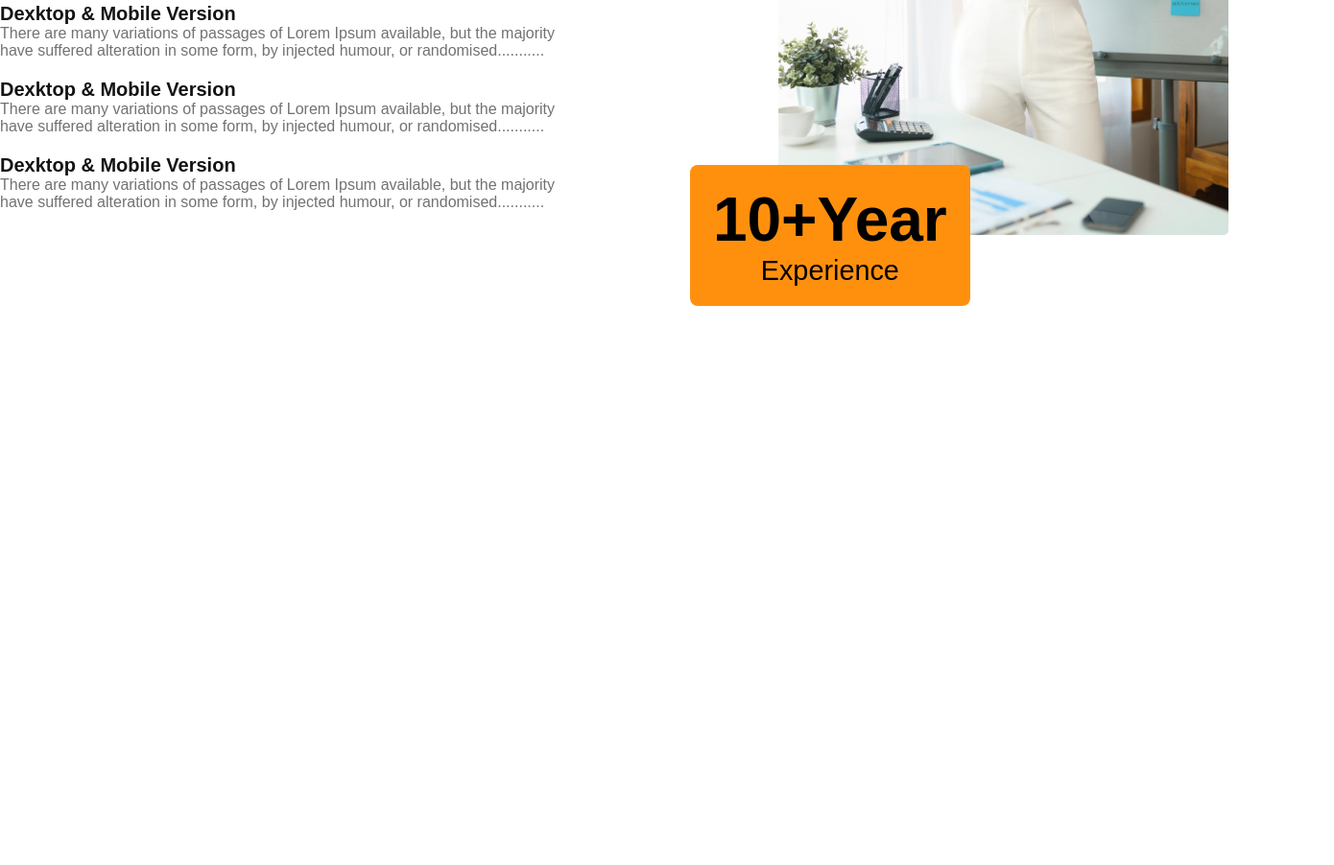
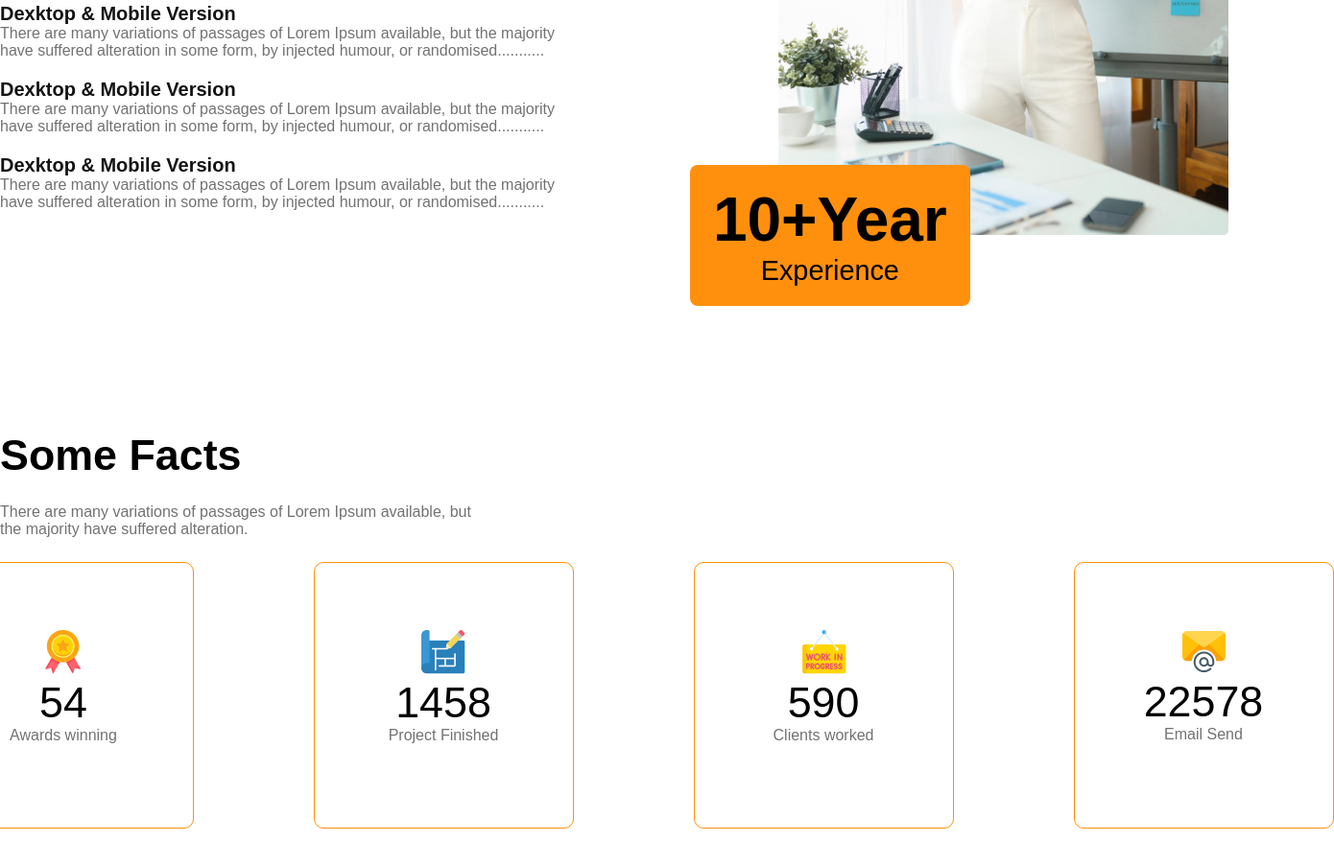
Before and after one commit to TanvirReza1/G3-architecture-project, a plain HTML site: page index.html in a window 1280 px wide. Shown: the part 2550-3452 px from the top of the page at 96% size, 1390 px wide, since content can reach past the window. Before the commit the page ends 2869 px from the top, so only its background shows below. Drawn offline with Linux system fonts and the light colour scheme.

Commit message:
icon  part added

```diff
--- a/index.html
+++ b/index.html
@@ -69,8 +69,9 @@
         <section class="love display-flex">
             <div class="joy-container">
 
-                <h2 class="love-title .f-title">Features you will <br>love & enjoy</h2>
-                <p class="lightgray">There are many variations of passages of Lorem Ipsum available, but the majority have
+                <h2 class="love-title f-title">Features you will <br>love & enjoy</h2>
+                <p class="lightgray">There are many variations of passages of Lorem Ipsum available, but the majority
+                    have
                     suffered alteration in some form, by injected humour, or randomised words which don't look even</p>
 
                 <div class="mobile-container">
@@ -114,6 +115,49 @@
             </div>
 
         </section>
+
+        <section class="facts">
+            <div class="aling">
+            <h2 class="fact-heading ">Some Facts</h2>
+            <p class="fact-subtitle lightgray">There are many variations of passages of Lorem Ipsum available, but <br> the
+                majority have suffered alteration.</p></div>
+        </section>
+
+        <section class="badges">
+            <div class="badges-container">
+                <div class="box-facts">
+                    <div class="box">
+                        <img src="images/icons/ribon.png" alt="">
+                        <p class="num   ">54</p>
+                        <p class="lightgray subs-title  ">Awards winning</p>
+                    </div>
+
+                </div>
+
+                <div class="box-facts">
+                    <div class="box"> <img src="images/icons/projects.png" alt="">
+                        <p class="num">1458</p>
+                        <p class="subs-title lightgray">Project Finished</p>
+                    </div>
+
+                </div>
+
+                <div class="box-facts">
+                    <div class="box"><img src="images/icons/customers.png" alt="">
+                        <p class="num">590</p>
+                        <p class="subs-title lightgray">Clients worked</p>
+                    </div>
+
+                </div>
+                <div class="box-facts">
+                    <div class="box"><img src="images/icons/email.png" alt="">
+                        <p class="num">22578</p>
+                        <p class="subs-title lightgray">Email Send</p>
+                    </div>
+
+                </div>
+            </div>
+        </section>
     </main>
 </body>
 
--- a/styles/G3.css
+++ b/styles/G3.css
@@ -77,7 +77,7 @@ ul{
     margin-top: 210px;
 }
 
-.nav, .banner , .love{
+.nav, .banner , .love , .badges, .facts{
     max-width: 1440px;
     margin: 0 auto;
 }
@@ -97,11 +97,11 @@ ul{
 }
 
 .resize{
- width: 100%;;
+width: 100%;
 }
 
 
-.f-title ,.love-title{
+.f-title ,.love-title , .num{
     font-size: 2.8rem;
 }
 
@@ -176,7 +176,7 @@ margin-top: 180px;
 }
 
 .sizeBox{
-    margin-top: 30px ;
+
     max-width: 586px;
     margin-top: 20px ;
 }
@@ -194,6 +194,61 @@ margin-top: 180px;
      margin-top: -77px;
 }
 
+.facts{
+    margin-top: 130px;
+    margin-bottom: 25px;
+}
+
+.box-facts{
+    max-width:241.83px ;
+    max-height:241.83px ;
+    border: 1px solid #FF900E ;
+    padding: 70px 50px;
+    border-radius: 10px;
+
+
+}
+
+.badges-container{
+    display: flex;
+    gap: 125px ;
+    justify-content: center;
+    align-items: center;
+}
+
+.badges {
+    max-width: 1440px;
+    width: 100%;
+    margin: 0 auto;
+    padding: 0 20px;
+}
+
+.box {
+    width: 169px;
+    height: 136px;
+    margin: 0 auto;
+    text-align: center;
+}
+
+
+
+
+.facts img{
+
+    width: 100%;
+    margin: 45px 98px 150px;
+}
+
+
+.fact-heading {
+    font-size: 2.8rem;
+    margin-top: 130px;
+    margin-bottom: 25px;
+
+}
+.badges{
+    margin-bottom: 180px;
+}
 
 
 
@@ -220,4 +275,15 @@ text-align: center;
 
   }
 
+  .shape-btn{
+    margin-left: 20px;
+  }
+.badges-container{
+    flex-direction: column;
+
 }
+
+
+
+
+}
```
